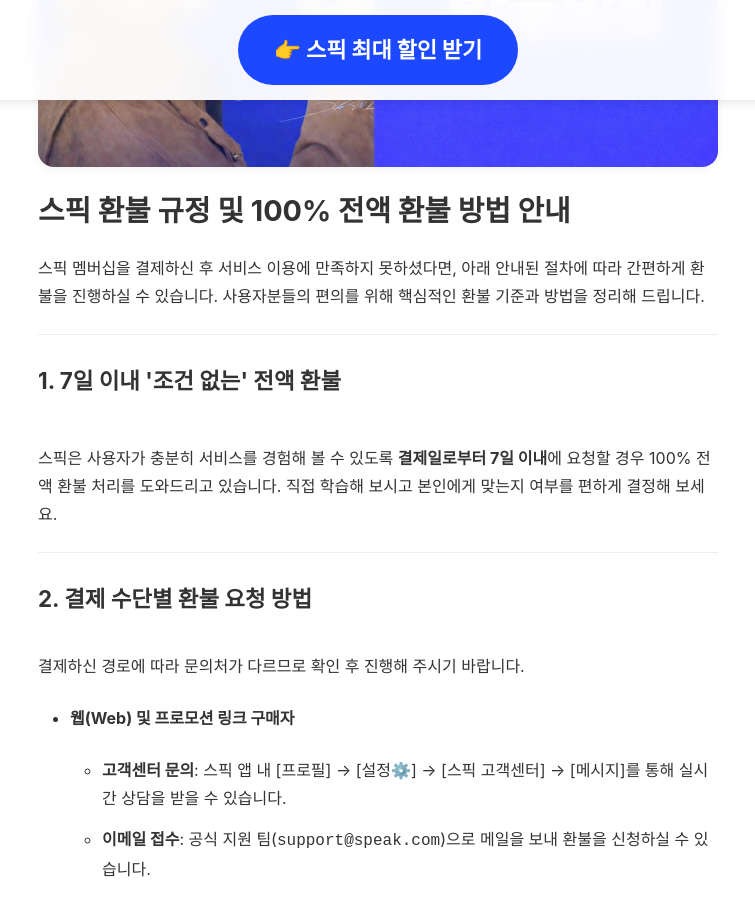
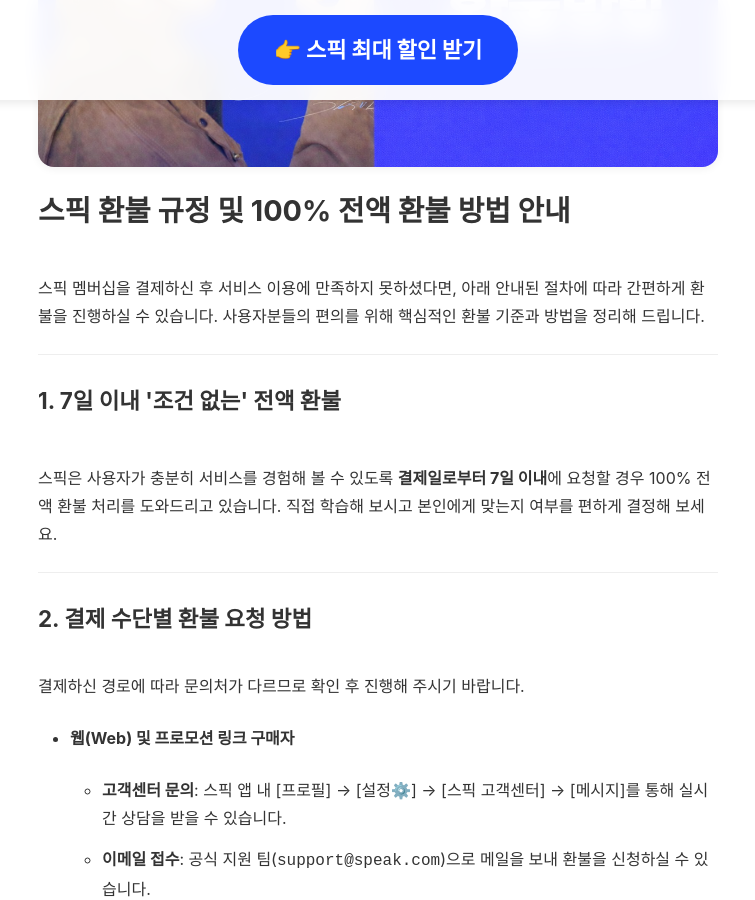
Before and after one commit to kjsjdw/speak_event_page, a Jekyll site: the page built from refund.md, in a window 1280 px wide and 900 px high, scrolled down 361 px. Shown: the whole window, without its empty margins (262-1017 px from the left). Built offline with Jekyll 4.4.1, drawn with Linux system fonts in a browser that asks for light colours; some web fonts are replaced.

Commit message:
refund.md 업데이트

```diff
--- a/refund.md
+++ b/refund.md
@@ -15,7 +15,7 @@ image: /content/images/refund.jpg
        style="display:block; margin:0 auto;">
 </div>
 
-<h1>스픽 환불 규정 및 100% 전액 환불 방법 안내</h1>
+<h1 style="padding-bottom: 20px;">스픽 환불 규정 및 100% 전액 환불 방법 안내</h1>
 <p>스픽 멤버십을 결제하신 후 서비스 이용에 만족하지 못하셨다면, 아래 안내된 절차에 따라 간편하게 환불을 진행하실 수 있습니다. 사용자분들의 편의를 위해 핵심적인 환불 기준과 방법을 정리해 드립니다.</p>
 
 <hr style="border: 0; border-top: 1px solid #eee; margin: 10px 0;">
```
